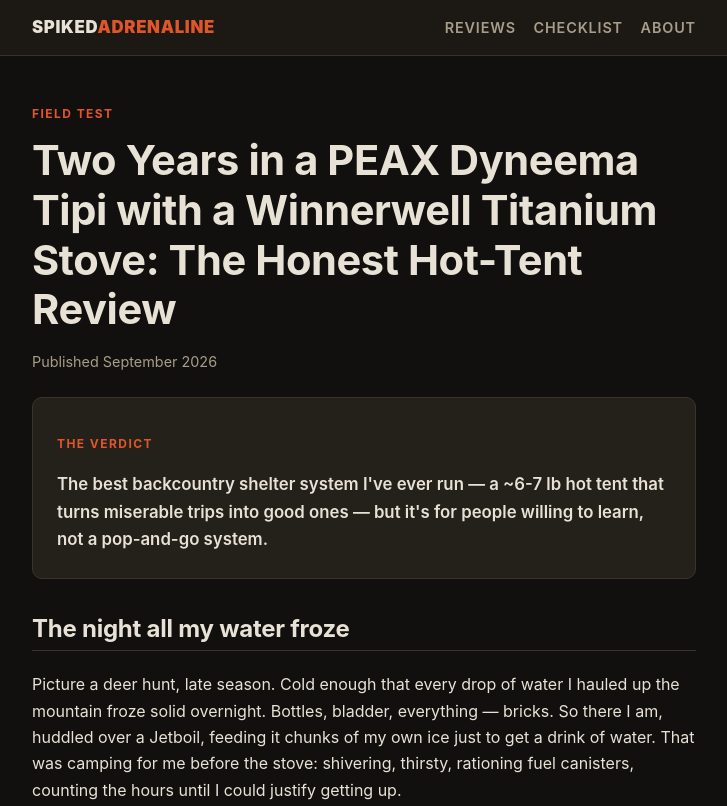
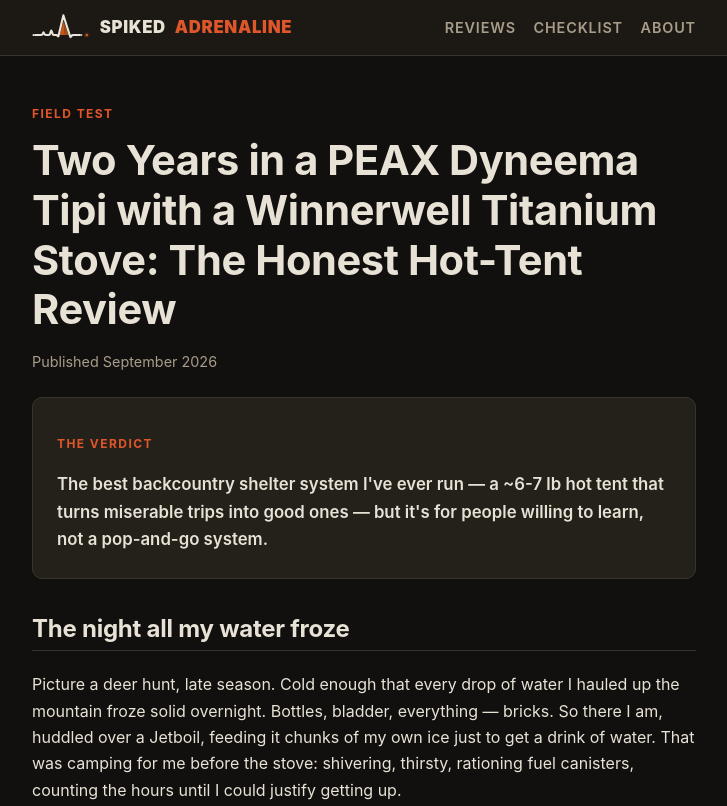
Before and after one commit to cyld101/spiked-adrenaline-website, an Astro site: page /reviews/peax-tipi-winnerwell-stove-hot-tent-review in a window 1280 px wide. Shown: the top 806 px of the page, without its empty margins (276-1003 px from the left). Built offline with nearby package versions, Linux system fonts and the light colour scheme; Astro itself is replaced by a stand-in of ours.

Commit message:
Add brand logo to header, brand favicon, and two field photos (metadata stripped)

```diff
--- a/src/content/reviews/peax-tipi-winnerwell-stove-hot-tent-review.md
+++ b/src/content/reviews/peax-tipi-winnerwell-stove-hot-tent-review.md
@@ -20,6 +20,9 @@
 
 One favor before we start: read this one all the way to the end. The cozy stories are up front, but the back half is where I hand you two years of lessons — and one habit back there could genuinely save your life. This is the best gear I can find, and the best gear deserves a fully briefed owner. Deal? Let's go.
 
+![The PEAX Solitude 4 Dyneema tipi pitched in an alpine basin in the Montana backcountry](/images/reviews/peax-tipi-alpine-basin.jpg)
+*Home for the night: the Solitude 4 pitched in an alpine basin. Montana backcountry, two years of trips like this one.*
+
 ## What I run (and what it actually weighs)
 
 - **Shelter:** PEAX Solitude 4 Tipi in Dyneema. Shelter body alone is right around 2 lbs (PEAX lists it at 1 lb 14.2 oz; packed weight with the carbon center pole, 12 stakes, cording, and bags is 3 lb 5.9 oz). Current price: $1,325. I ordered mine with no bug net and no floor — more on why below. It pitches off a center pole, and you can rig trekking-pole support instead.
@@ -28,6 +31,9 @@
 - **Whole system, real-world:** about 6–7 lbs on my scale, everything included. Read that again. A heated, standing-height, four-person shelter for the weight of some solo tent-and-pad setups.
 
 The tipi sleeps four with no gear, but realistically it's two people plus gear plus the stove, and that's how I run it.
+
+![PEAX tipi at camp with the Winnerwell stove running and the 9-foot pipe through the stove jack](/images/reviews/peax-tipi-stove-pipe-camp.jpg)
+*The system at work: stove burning, 9-foot pipe putting the exit well above the Dyneema.*
 
 <!-- TODO PHOTO: full system laid out on a scale — tipi, pole, stakes, stove, pipe. Caption with actual weigh-in numbers. -->
 
--- a/src/layouts/Layout.astro
+++ b/src/layouts/Layout.astro
@@ -30,7 +30,7 @@
   <body>
     <header class="site-header">
       <div class="wrap header-inner">
-        <a href="/" class="logo">SPIKED<span>ADRENALINE</span></a>
+        <a href="/" class="logo"><img src="/logo-mark.svg" alt="" class="logo-mark" width="59" height="26" />SPIKED<span>ADRENALINE</span></a>
         <nav>
           <a href="/reviews/">Reviews</a>
           <a href="/gear-checklist/">Checklist</a>
@@ -78,8 +78,12 @@
     letter-spacing: 0.04em;
     color: var(--text);
     text-decoration: none;
+    display: inline-flex;
+    align-items: center;
+    gap: 0.55rem;
   }
   .logo span { color: var(--accent); }
+  .logo-mark { height: 26px; width: auto; display: block; }
   nav { display: flex; gap: 1.1rem; }
   nav a {
     color: var(--muted);
```
Also changed, not shown: public/favicon.svg, public/images/reviews/peax-tipi-alpine-basin.jpg (added), public/images/reviews/peax-tipi-stove-pipe-camp.jpg (added), public/logo-mark.svg (added).
